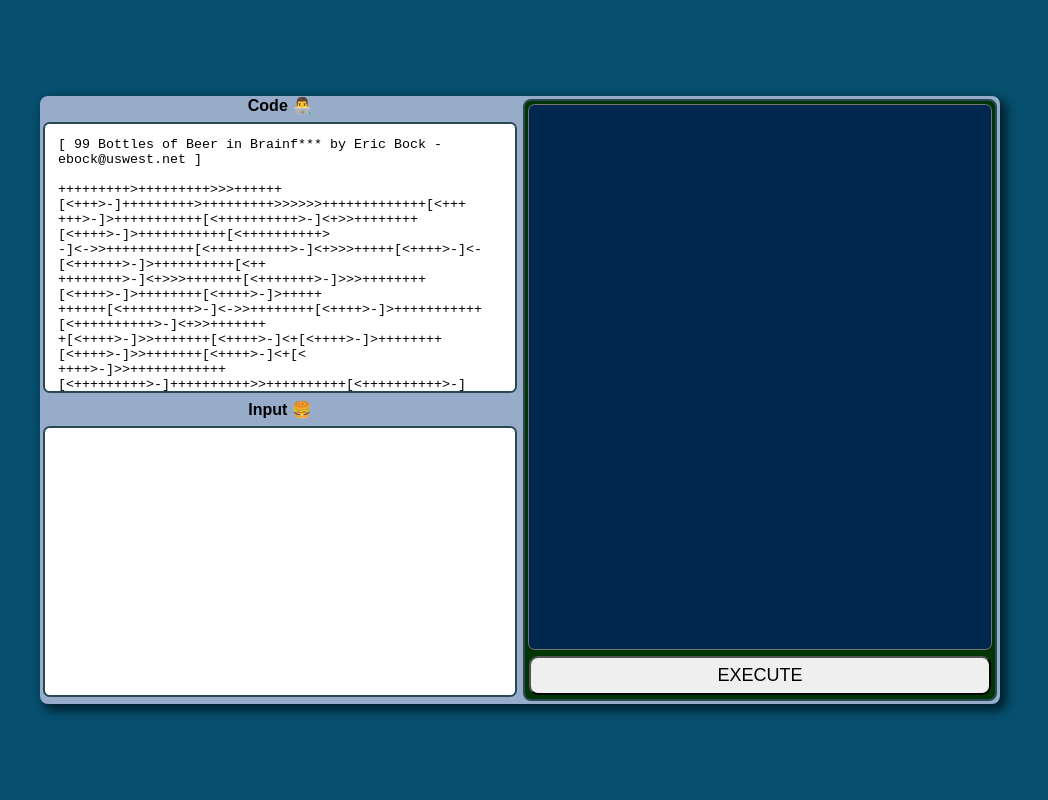
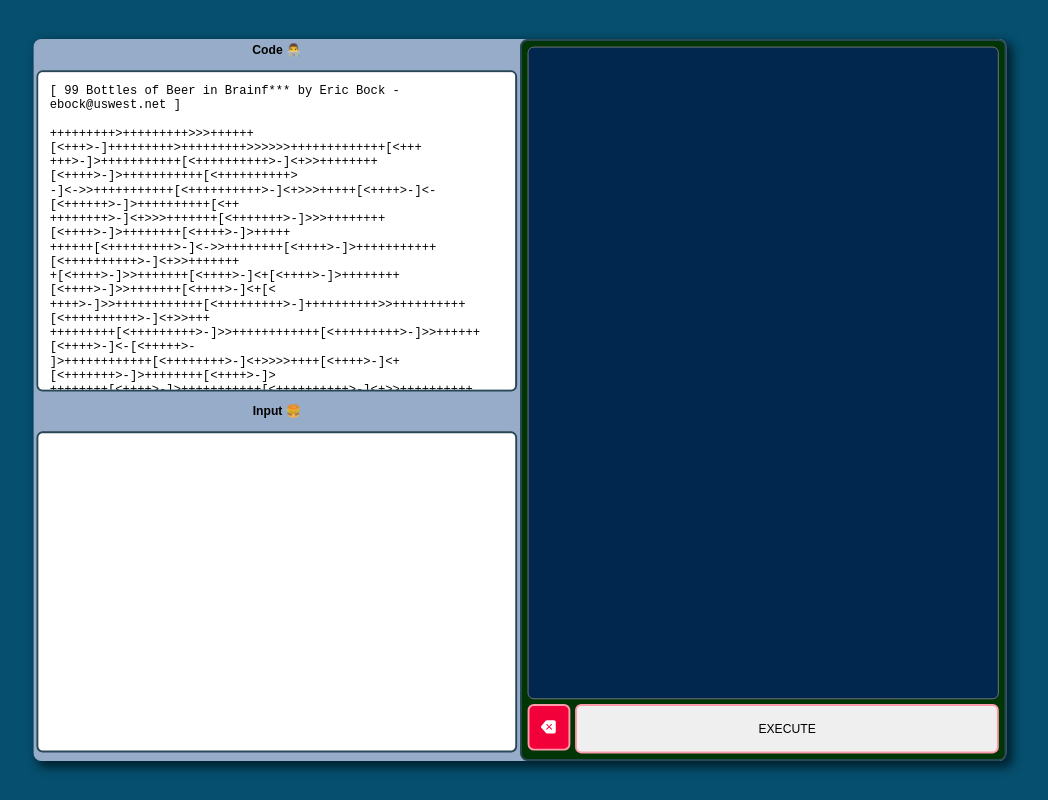
Before and after one commit to sokorototo/fuckbrain, a website: page docs/index.html in a window 1280 px wide. Shown: the whole page, without its empty margins (120-1168 px from the left). Drawn offline with Linux system fonts and the light colour scheme.

Commit message:
Improved the demo

```diff
--- a/docs/index.html
+++ b/docs/index.html
@@ -9,6 +9,7 @@
         :root{
             --background: #064f6e;
             --select: #c2ae93;
+            --unit-height: 95vh;
             --code-font: monospace;
         }
         *{
@@ -33,6 +34,7 @@
         }
 
         body{
+            scale: 0.95;
             display: flex;
             flex-direction: column;
             align-items: center;
@@ -41,6 +43,7 @@
 
         textarea{
             font-family: var(--code-font);
+            font-size: 1vw;
             font-weight: 200;
             resize: none;
             user-select: contain;
@@ -49,14 +52,14 @@
         main{
             display: grid;
             grid-template-columns: 1fr 1fr;
-            min-width: 60em;
-            width: 60vw;
+            width: 80vw;
+            height: var(--unit-height);
             background-color: #97acc8;
             box-shadow: 5px 5px 10px 2px #012331;
             border-radius: 0.5em;
         }
         main > article[input]{
-            height: 100%;
+            height: var(--unit-height);
             display: grid;
             grid-template-rows: 1fr 15fr 1fr 15fr;
             align-items: center;
@@ -70,23 +73,18 @@
         }
         main > article[input] > p{
             display: block;
-            width: 100%;
+            font-size: 1vw;
             text-align: center;
             user-select: none;
         }
         main > article[output]{
+            height :var(--unit-height);
             display: grid;
             grid-template-rows: 12fr 1fr;
-            margin: 0.2em;
+            padding: 0.2em;
             border-radius: 0.5em;
             background-color: #023506;
             border: 2px solid #294754;
-        }
-        main > article[output] > button{
-            font-size: large;
-            font-weight: 100;
-            margin: 0.2em;
-            border-radius: 0.5em;
         }
         main > article[output] > textarea{
             border-radius: 0.5em;
@@ -103,6 +101,43 @@
             color: white;
             font-weight: 300;
         }
+        main > article[output] > div{
+            display: flex;
+            align-items: stretch;
+        }
+        main > article[output] > div > button#erase{
+            display: flex;
+            justify-content: center;
+            align-items: center;
+            height: 100%;
+            color: white;
+            background-color: #f20039;
+            width: 10%;
+            margin: 0.2em;
+            border-radius: 0.5em;
+            border: 2px solid #ff9cac;
+            height: 85%;
+        }
+        main > article[output] > div > button#erase:active{
+            background-color: white;
+            color: #f20039;
+        }
+        main > article[output] > div > button > svg{ size: 100%; }
+        main > article[output] > div > button#run{
+            font-size: 1vw;
+            font-weight: 100;
+            margin: 0.2em;
+            border-radius: 0.5em;
+            width: 100%;
+            border: 2px solid #ff9cac;
+        }
+        main > article[output] > div > button:active{
+            background-color: lime;
+            color: white;
+            border: 3px solid white;
+            text-shadow: black 0 0 5px;
+            font-weight: bold;
+        }
     </style>
 </head>
 <body>
@@ -115,7 +150,16 @@
         </article>
         <article output>
             <textarea readonly cols="50" rows="20" id="output" spellcheck="false"></textarea>
-            <button id="run"> EXECUTE </button>
+            <div>
+                <button id="erase" title="Clear Output">
+                    <svg xmlns="http://www.w3.org/2000/svg" width="16" height="16" fill="currentColor" class="bi bi-backspace-fill"
+                        viewBox="0 0 16 16">
+                        <path
+                            d="M15.683 3a2 2 0 0 0-2-2h-7.08a2 2 0 0 0-1.519.698L.241 7.35a1 1 0 0 0 0 1.302l4.843 5.65A2 2 0 0 0 6.603 15h7.08a2 2 0 0 0 2-2V3zM5.829 5.854a.5.5 0 1 1 .707-.708l2.147 2.147 2.146-2.147a.5.5 0 1 1 .707.708L9.39 8l2.146 2.146a.5.5 0 0 1-.707.708L8.683 8.707l-2.147 2.147a.5.5 0 0 1-.707-.708L7.976 8 5.829 5.854z" />
+                    </svg>
+                </button>
+                <button id="run" title="Run Your Brainfuck"> EXECUTE </button>
+            </div>
         </article>
     </main>
     <script defer="true">
@@ -123,7 +167,8 @@
         const input = document.getElementById("input")
         ,code = document.getElementById("code")
         ,output = document.getElementById("output")
-        ,run = document.getElementById("run");
+        ,run = document.getElementById("run")
+        , erase = document.getElementById("erase");
         let toggle = true;
         code.value =
 `[ 99 Bottles of Beer in Brainf*** by Eric Bock - ebock@uswest.net ]
@@ -169,11 +214,11 @@
 +++.[-]<<<[>>+>+>+<<<<-]>>[<<+>>-]<[>+>+>>+<<<<-]>[<+>-]>]`;
 
         // Utils
-        const clear = () => output.textContent = "";
-        const write = (text) => output.textContent = text;
-        const fetchInput = () => input.value;
-        const getCode = () => code.value;
-        const flip = () => {
+        const clear = () => output.textContent = ""
+        , write = (text) => output.textContent = text
+        , fetchInput = () => input.value
+        , getCode = () => code.value
+        , flip = () => {
             toggle = !toggle;
             switch (toggle) {
                 case false:
@@ -196,6 +241,7 @@
             }));
             flip();
         });
+        erase.addEventListener("mouseup", clear);
         worker.addEventListener("message", (evt) => {
             let data = JSON.parse(evt.data);
             if (data.error) {
--- a/docs/worker.js
+++ b/docs/worker.js
@@ -4,17 +4,17 @@ console.log("[WORKER]", "Successfully initalized");
 
 this.addEventListener("message", ( evt ) => {
     try {
-        let {code, input} = JSON.parse(evt.data);
+        let {code, input} = JSON.parse(evt.data), then = Date.now();
         let output = machine.run(code, Machine.StringInputGenerator(input)).join("");
         postMessage(JSON.stringify({
             error: false,
-            output
+            output: `[EXECUTION] ${Date.now() - then}ms: (OK)\n\n${output}`
         }))
     } catch (error) {
         console.log(error);
         postMessage(JSON.stringify({
             error: true,
-            output: error.message
+            output: `[EXECUTION] ${Date.now() - then}ms: (ERROR)\n\n${error.message}`
         }))
     }
 })
--- a/package.json
+++ b/package.json
@@ -1,6 +1,6 @@
 {
   "name": "fuckbrain",
-  "version": "1.0.3",
+  "version": "1.0.4",
   "description": "A simple customizable brainfuck interpreter",
   "main": "build/fuckbrain.min.js",
   "repository": "https://github.com/sokorototo/fuckbrain",
```
